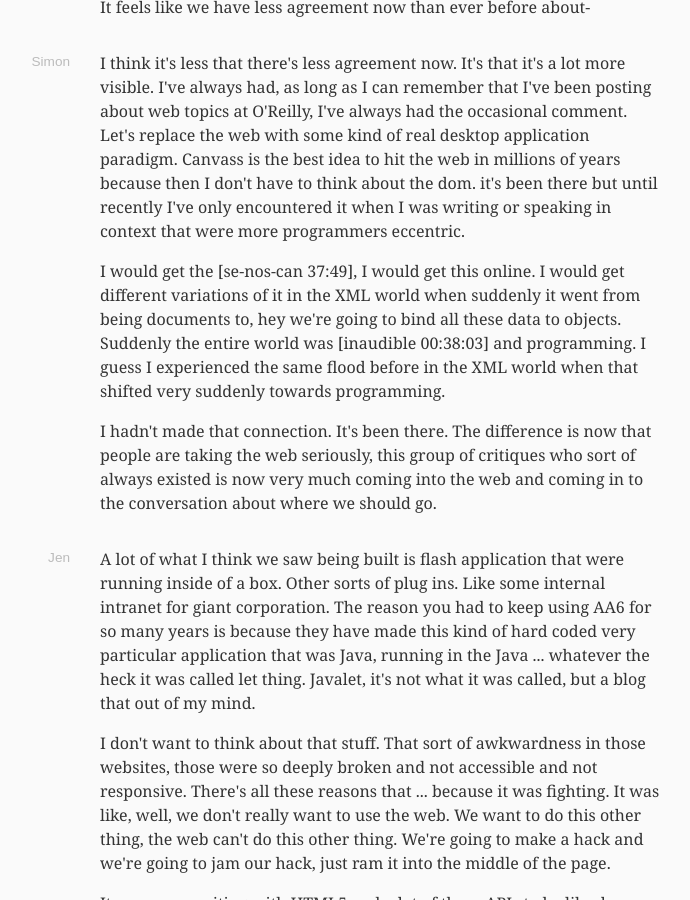
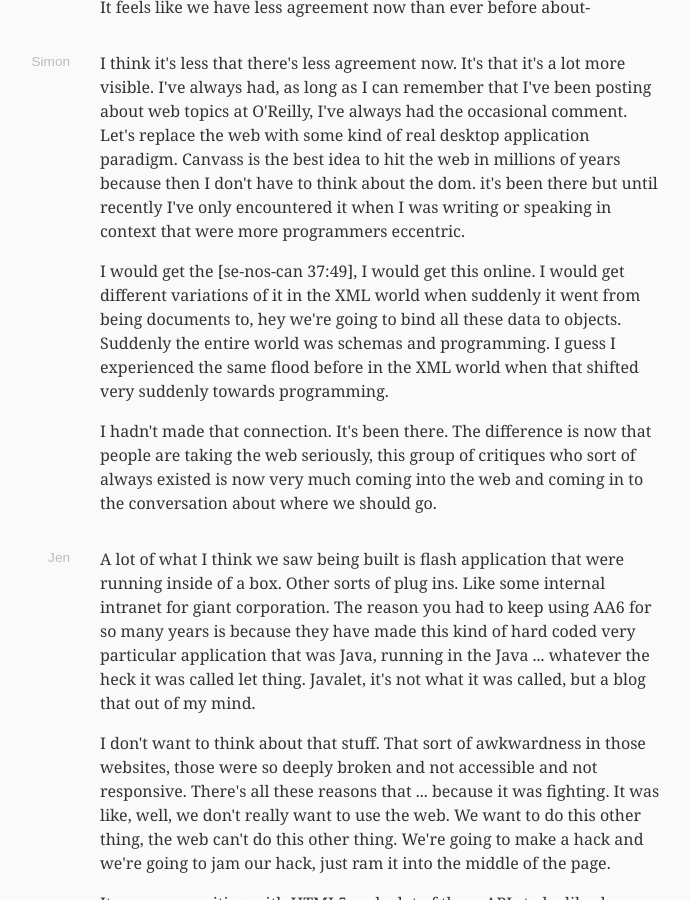
Before and after one commit to jensimmons/webahead-transcripts, a Jekyll site: the page built from _posts/transcripts/2014-04-03-065.html, in a window 1280 px wide and 900 px high, scrolled down 13668 px. Shown: the whole window, without its empty margins (280-970 px from the left). Built offline with Jekyll 4.4.1, drawn with Linux system fonts in a browser that asks for light colours; Markdown is read by kramdown in place of the engine named in the settings.

Commit message:
Correct inaudible at 38:03 to 'schemas'

```diff
--- a/_posts/transcripts/2014-04-03-065.html
+++ b/_posts/transcripts/2014-04-03-065.html
@@ -163,7 +163,7 @@ permalink: 65/
 
 <dt>Simon</dt>
 <dd><p>I think it's less that there's less agreement now. It's that it's a lot more visible. I've always had, as long as I can remember that I've been posting about web topics at O'Reilly, I've always had the occasional comment. Let's replace the web with some kind of real desktop application paradigm. Canvass is the best idea to hit the web in millions of years because then I don't have to think about the dom. it's been there but until recently I've only encountered it when I was writing or speaking in context that were more programmers eccentric.</p>
-<p>I would get the [se-nos-can 37:49], I would get this online. I would get different variations of it in the XML world when suddenly it went from being documents to, hey we're going to bind all these data to objects. Suddenly the entire world was [inaudible 00:38:03] and programming. I guess I experienced the same flood before in the XML world when that shifted very suddenly towards programming.</p>
+<p>I would get the [se-nos-can 37:49], I would get this online. I would get different variations of it in the XML world when suddenly it went from being documents to, hey we're going to bind all these data to objects. Suddenly the entire world was schemas and programming. I guess I experienced the same flood before in the XML world when that shifted very suddenly towards programming.</p>
 <p>I hadn't made that connection. It's been there. The difference is now that people are taking the web seriously, this group of critiques who sort of always existed is now very much coming into the web and coming in to the conversation about where we should go.</p></dd>
 
 <dt>Jen</dt>
```
